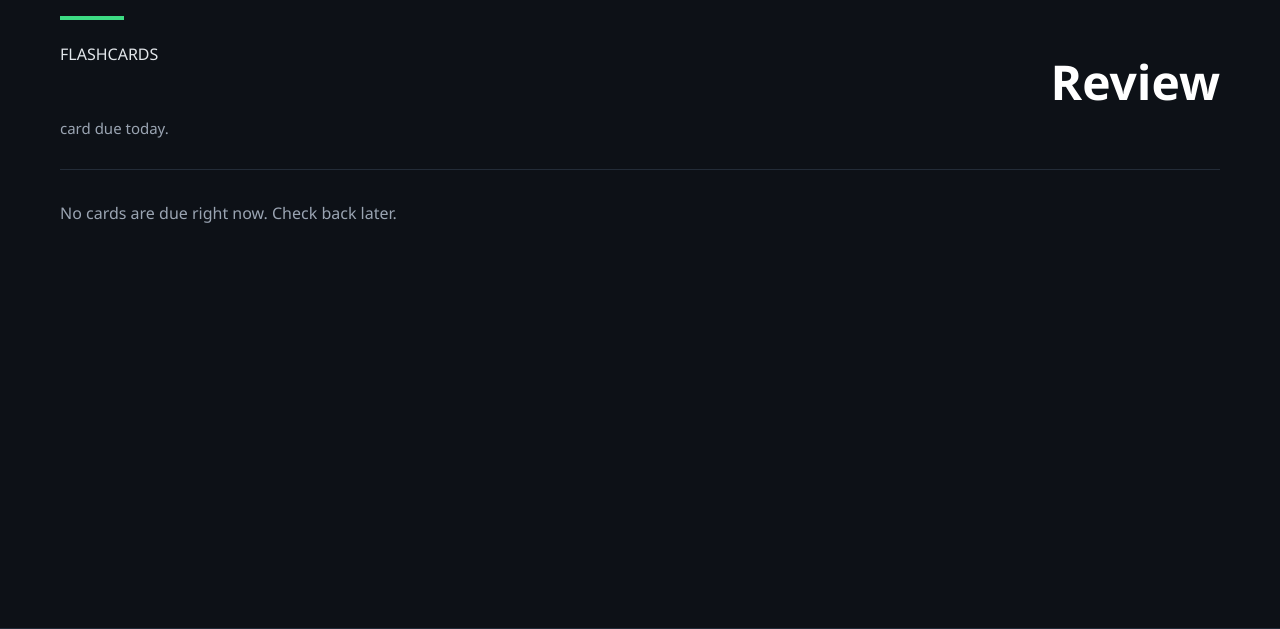
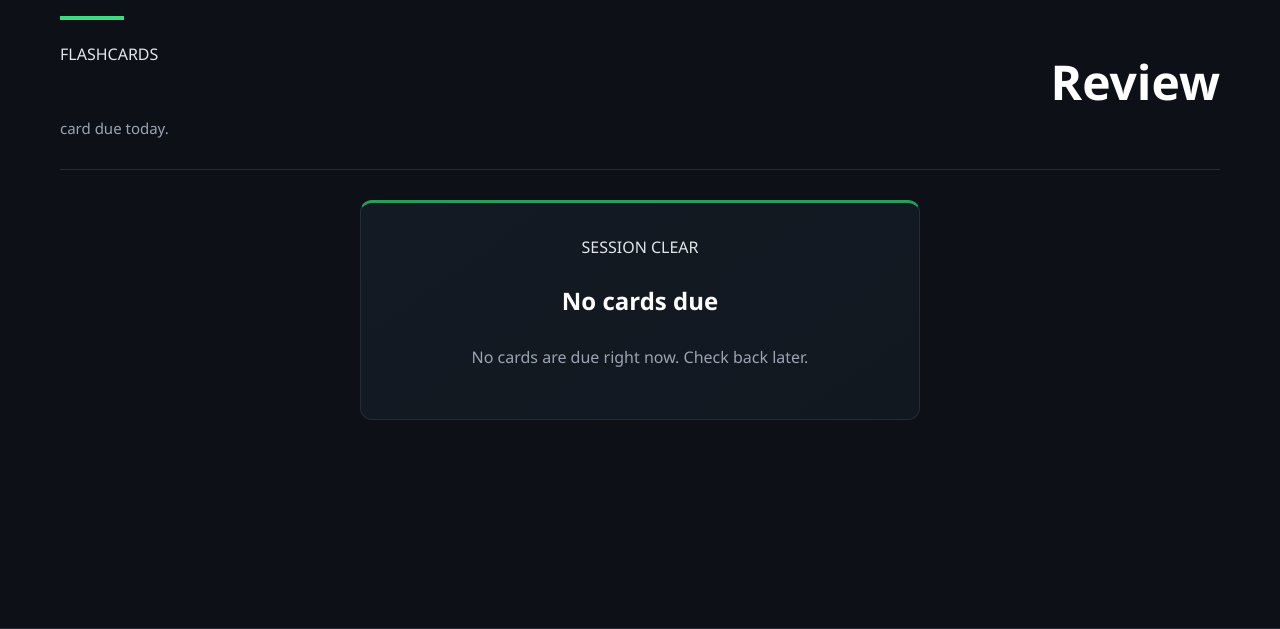
Before and after one commit to philquake/cxc_platform, a Django app: template templates/progress/flashcards.html in a window 1280 px wide. Shown: the part 172-801 px from the top of the page. Run offline with Django 5.2, Linux system fonts and the light colour scheme; the template is opened without the code that fills it, so the values that code supplies are empty; some libraries are stand-ins or nearby versions.

Commit message:
feat: enhance empty state for flashcards with new styling and messaging

```diff
--- a/static/css/flashcards.css
+++ b/static/css/flashcards.css
@@ -29,6 +29,33 @@
 .flashcard-shell {
     max-width: 560px;
     margin: 0 auto;
+}
+
+.flashcard-empty-state {
+    display: grid;
+    justify-items: center;
+    gap: 12px;
+    width: min(100%, 560px);
+    min-height: 220px;
+    margin: 0 auto;
+    padding: 32px 24px;
+    text-align: center;
+    background: linear-gradient(145deg, var(--color-panel), #111820);
+    border: 1px solid var(--color-panel-border);
+    border-top: 3px solid var(--color-accent-dim);
+    border-radius: var(--radius-md);
+}
+
+.flashcard-empty-state h2 {
+    margin: 0;
+    color: var(--color-white);
+    font-size: 24px;
+}
+
+.flashcard-empty-state p {
+    max-width: 38ch;
+    margin: 0;
+    color: var(--color-text-muted);
 }
 
 .flashcard-progress {
@@ -158,6 +185,11 @@
 }
 
 @media (max-width: 560px) {
+    .flashcard-empty-state {
+        min-height: 190px;
+        padding: 28px 18px;
+    }
+
     .flashcard-inner {
         min-height: 260px;
     }
--- a/templates/progress/flashcards.html
+++ b/templates/progress/flashcards.html
@@ -5,7 +5,7 @@
 
 {% block extra_css %}
 <link rel="stylesheet" href="{% static 'css/progress.css' %}?v=1.2">
-<link rel="stylesheet" href="{% static 'css/flashcards.css' %}?v=1.1">
+<link rel="stylesheet" href="{% static 'css/flashcards.css' %}?v=1.2">
 {% endblock %}
 
 {% block content %}
@@ -68,7 +68,11 @@
             <input type="hidden" name="rating" id="fc-rating">
         </form>
     {% else %}
-        <p class="progress-empty">No cards are due right now. Check back later.</p>
+        <section class="flashcard-empty-state" role="status" aria-label="Flashcard session status">
+            <span class="content-card-label">SESSION CLEAR</span>
+            <h2>No cards due</h2>
+            <p>No cards are due right now. Check back later.</p>
+        </section>
     {% endif %}
 </div>
 
```
